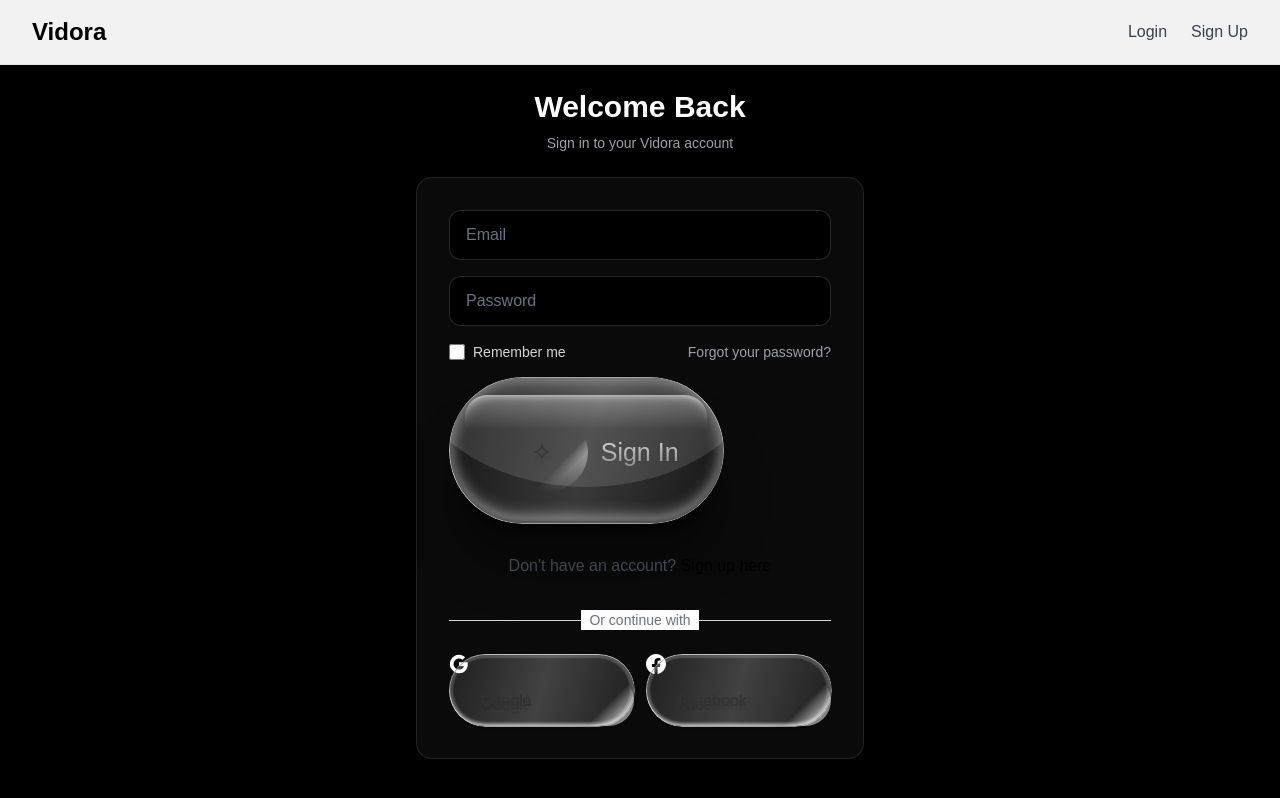
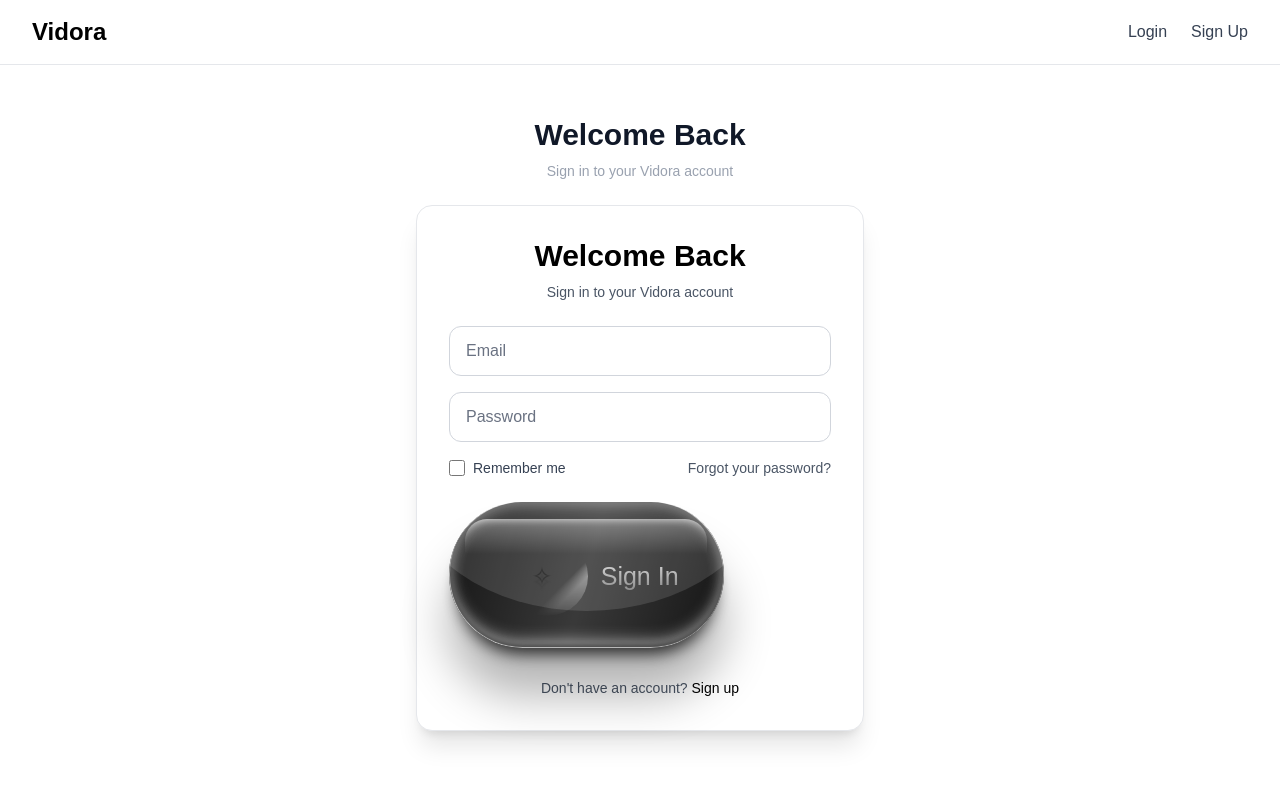
Before and after one commit to kkunaall10-max/vidora, a Next.js app: page /login in a window 1280 px wide. Built offline with nearby package versions, Linux system fonts and the light colour scheme.

Commit message:
Implement exact white theme auth page from user's HTML: clean white background, subtle shadow card, light inputs, toggle between login/signup on single page, pearl button unchanged

```diff
--- a/src/app/login/page.tsx
+++ b/src/app/login/page.tsx
@@ -4,10 +4,11 @@ import Link from 'next/link';
 import { useState } from 'react';
 
 export default function Login() {
+  const [isLoginVisible, setIsLoginVisible] = useState(true);
   const [isMobileMenuOpen, setIsMobileMenuOpen] = useState(false);
 
   return (
-    <div className="min-h-screen bg-black text-white overflow-hidden relative">
+    <div className="min-h-screen bg-white text-gray-900 overflow-hidden relative">
 
       {/* Navbar - Responsive for auth pages */}
       <nav className="fixed top-0 left-0 right-0 z-50 bg-white/95 backdrop-blur-sm border-b border-gray-200">
@@ -72,51 +73,57 @@ export default function Login() {
             <p className="text-gray-400 text-sm">Sign in to your Vidora account</p>
           </div>
 
-          <div className="bg-white/4 backdrop-blur-xl rounded-2xl p-8 shadow-2xl border border-white/10">
+          <div className="bg-white rounded-2xl p-8 shadow-xl border border-gray-200">
+            {/* LOGIN FORM */}
+            {isLoginVisible ? (
+              <div id="login">
+                <h2 className="text-center mb-2 text-3xl font-bold text-black">Welcome Back</h2>
+                <p className="text-center text-gray-600 mb-6 text-sm">Sign in to your Vidora account</p>
+
                 <form className="space-y-4">
-              <div>
+                  <div className="field">
                     <input
                       type="email"
                       id="email"
                       name="email"
                       required
-                  className="w-full px-4 py-3 bg-black border border-white/15 rounded-xl text-white placeholder-gray-500 focus:outline-none focus:ring-2 focus:ring-white/25"
+                      className="w-full px-4 py-3 border border-gray-300 rounded-xl bg-white text-black placeholder-gray-500 focus:outline-none focus:ring-2 focus:ring-gray-400"
                       placeholder="Email"
                     />
                   </div>
 
-              <div>
+                  <div className="field">
                     <input
                       type="password"
                       id="password"
                       name="password"
                       required
-                  className="w-full px-4 py-3 bg-black border border-white/15 rounded-xl text-white placeholder-gray-500 focus:outline-none focus:ring-2 focus:ring-white/25"
+                      className="w-full px-4 py-3 border border-gray-300 rounded-xl bg-white text-black placeholder-gray-500 focus:outline-none focus:ring-2 focus:ring-gray-400"
                       placeholder="Password"
                     />
                   </div>
 
-              <div className="flex items-center justify-between">
+                  <div className="flex items-center justify-between mb-6">
                     <div className="flex items-center">
                       <input
                         id="remember-me"
                         name="remember-me"
                         type="checkbox"
-                    className="h-4 w-4 text-gray-300 focus:ring-gray-400 border-gray-600 rounded"
+                        className="h-4 w-4 text-gray-600 focus:ring-gray-400 border-gray-300 rounded"
                       />
-                  <label htmlFor="remember-me" className="ml-2 block text-sm text-gray-300">
+                      <label htmlFor="remember-me" className="ml-2 block text-sm text-gray-700">
                         Remember me
                       </label>
                     </div>
 
                     <div className="text-sm">
-                  <a href="#" className="text-gray-400 hover:text-white">
+                      <a href="#" className="text-gray-600 hover:text-black">
                         Forgot your password?
                       </a>
                     </div>
                   </div>
 
-              <button className="button">
+                  <button className="button w-full">
                     <div className="wrap">
                       <p>
                         <span>✧</span>
@@ -127,44 +134,78 @@ export default function Login() {
                   </button>
                 </form>
 
-            <div className="mt-6 text-center">
-              <p className="text-gray-600">
+                <div className="toggle mt-6 text-center text-sm text-gray-600">
                   Don't have an account?{' '}
-                <Link href="/signup" className="text-black font-medium hover:underline">
-                  Sign up here
-                </Link>
+                  <span
+                    className="text-black cursor-pointer font-medium hover:underline"
+                    onClick={() => setIsLoginVisible(false)}
+                  >
+                    Sign up
+                  </span>
+                </div>
+              </div>
+            ) : (
+              /* SIGNUP FORM */
+              <div id="signup">
+                <h2 className="text-center mb-2 text-3xl font-bold text-black">Create Account</h2>
+                <p className="text-center text-gray-600 mb-6 text-sm">Join us today</p>
+
+                <form className="space-y-4">
+                  <div className="field">
+                    <input
+                      type="text"
+                      id="fullName"
+                      name="fullName"
+                      required
+                      className="w-full px-4 py-3 border border-gray-300 rounded-xl bg-white text-black placeholder-gray-500 focus:outline-none focus:ring-2 focus:ring-gray-400"
+                      placeholder="Full Name"
+                    />
+                  </div>
+
+                  <div className="field">
+                    <input
+                      type="email"
+                      id="signup-email"
+                      name="email"
+                      required
+                      className="w-full px-4 py-3 border border-gray-300 rounded-xl bg-white text-black placeholder-gray-500 focus:outline-none focus:ring-2 focus:ring-gray-400"
+                      placeholder="Email"
+                    />
+                  </div>
+
+                  <div className="field">
+                    <input
+                      type="password"
+                      id="signup-password"
+                      name="password"
+                      required
+                      className="w-full px-4 py-3 border border-gray-300 rounded-xl bg-white text-black placeholder-gray-500 focus:outline-none focus:ring-2 focus:ring-gray-400"
+                      placeholder="Password"
+                    />
+                  </div>
+
+                  <button className="button w-full">
+                    <div className="wrap">
+                      <p>
+                        <span>✧</span>
+                        <span>✦</span>
+                        Sign Up
                       </p>
                     </div>
+                  </button>
+                </form>
 
-            <div className="mt-8">
-              <div className="relative">
-                <div className="absolute inset-0 flex items-center">
-                  <div className="w-full border-t border-gray-300" />
-                </div>
-                <div className="relative flex justify-center text-sm">
-                  <span className="px-2 bg-white text-gray-500">Or continue with</span>
+                <div className="toggle mt-6 text-center text-sm text-gray-600">
+                  Already have an account?{' '}
+                  <span
+                    className="text-black cursor-pointer font-medium hover:underline"
+                    onClick={() => setIsLoginVisible(true)}
+                  >
+                    Login
+                  </span>
                 </div>
               </div>
-
-              <div className="mt-6 grid grid-cols-2 gap-3">
-                <button className="w-full inline-flex justify-center py-2 px-4 border border-gray-300 rounded-lg shadow-sm bg-white text-sm font-medium text-gray-500 hover:bg-gray-50">
-                  <svg className="w-5 h-5" viewBox="0 0 24 24">
-                    <path fill="currentColor" d="M22.56 12.25c0-.78-.07-1.53-.2-2.25H12v4.26h5.92c-.26 1.37-1.04 2.53-2.21 3.31v2.77h3.57c2.08-1.92 3.28-4.74 3.28-8.09z"/>
-                    <path fill="currentColor" d="M12 23c2.97 0 5.46-.98 7.28-2.66l-3.57-2.77c-.98.66-2.23 1.06-3.71 1.06-2.86 0-5.29-1.93-6.16-4.53H2.18v2.84C3.99 20.53 7.7 23 12 23z"/>
-                    <path fill="currentColor" d="M5.84 14.09c-.22-.66-.35-1.36-.35-2.09s.13-1.43.35-2.09V7.07H2.18C1.43 8.55 1 10.22 1 12s.43 3.45 1.18 4.93l2.85-2.22.81-.62z"/>
-                    <path fill="currentColor" d="M12 5.38c1.62 0 3.06.56 4.21 1.64l3.15-3.15C17.45 2.09 14.97 1 12 1 7.7 1 3.99 3.47 2.18 7.07l3.66 2.84c.87-2.6 3.3-4.53 6.16-4.53z"/>
-                  </svg>
-                  <span className="ml-2">Google</span>
-                </button>
-
-                <button className="w-full inline-flex justify-center py-2 px-4 border border-gray-300 rounded-lg shadow-sm bg-white text-sm font-medium text-gray-500 hover:bg-gray-50">
-                  <svg className="w-5 h-5" fill="currentColor" viewBox="0 0 24 24">
-                    <path d="M24 12.073c0-6.627-5.373-12-12-12s-12 5.373-12 12c0 5.99 4.388 10.954 10.125 11.854v-8.385H7.078v-3.47h3.047V9.43c0-3.007 1.792-4.669 4.533-4.669 1.312 0 2.686.235 2.686.235v2.953H15.83c-1.491 0-1.956.925-1.956 1.874v2.25h3.328l-.532 3.47h-2.796v8.385C19.612 23.027 24 18.062 24 12.073z"/>
-                  </svg>
-                  <span className="ml-2">Facebook</span>
-                </button>
-              </div>
-            </div>
+            )}
           </div>
         </div>
       </div>
```
Lines whose indentation alone changed are shown as unchanged.
